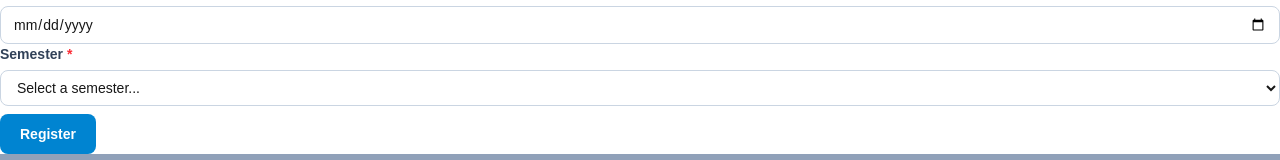
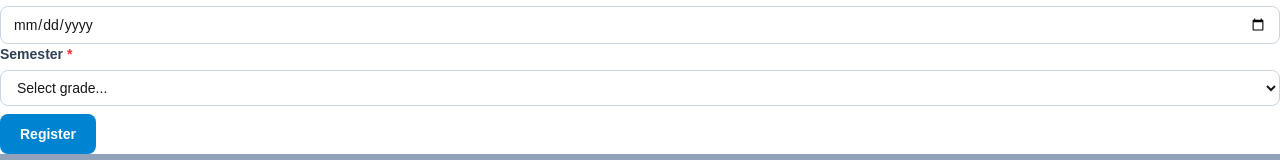
Before and after one commit to mebestaca/webdev2assignment2, a Next.js app: page /register in a window 1280 px wide. Shown: the part 315-475 px from the top of the page. Built offline with nearby package versions, Linux system fonts and the light colour scheme.

Commit message:
corrected grade message

```diff
--- a/app/components/RegistrationForm.tsx
+++ b/app/components/RegistrationForm.tsx
@@ -37,7 +37,7 @@ const RegistrationForm = ({form} : RegistrationProps) => {
           </FormField>
           <FormField label='Semester' error={errors.grade?.message} required>
           <select className={inputClassStyle} {...register("grade")}>
-            <option value="">Select a semester...</option>
+            <option value="">Select grade...</option>
             <option value="A+">A+</option>
             <option value="A">A</option>
             <option value="A-">A-</option>
```
